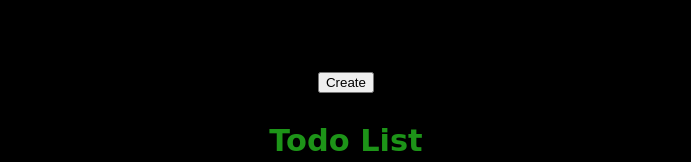
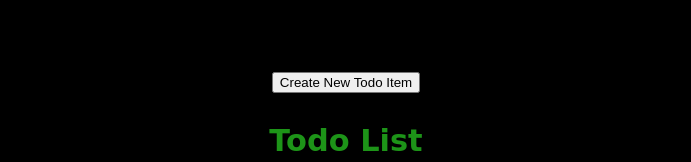
Before and after one commit to aelishRollo/personal-site, a React (Create React App) app: page /Todo in a window 1280 px wide. Shown: the part 238-400 px from the top of the page, without its empty margins (294-985 px from the left). Built offline with nearby package versions, Linux system fonts and the light colour scheme; no server answers; the database is empty.

Commit message:
Change CreateButton.tsx text

```diff
--- a/src/components/CreateButton.tsx
+++ b/src/components/CreateButton.tsx
@@ -84,7 +84,7 @@ const CreateButton: React.FC<CreateButtonProps> = ({ onTodoCreated }) => {
           <button onClick={handleSubmit}>Confirm</button>
         </form>
       ) : (
-        <button onClick={() => setShowForm(true)}>Create</button>
+        <button onClick={() => setShowForm(true)}>Create New Todo Item</button>
       )}
 
 
```
